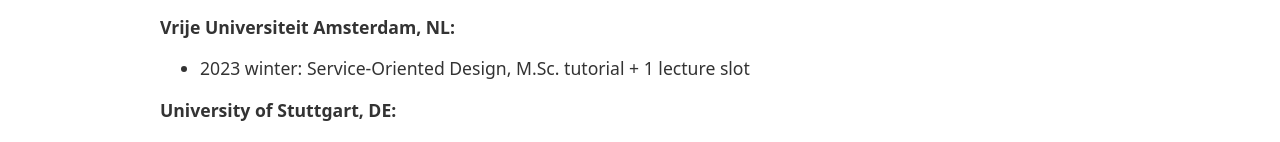
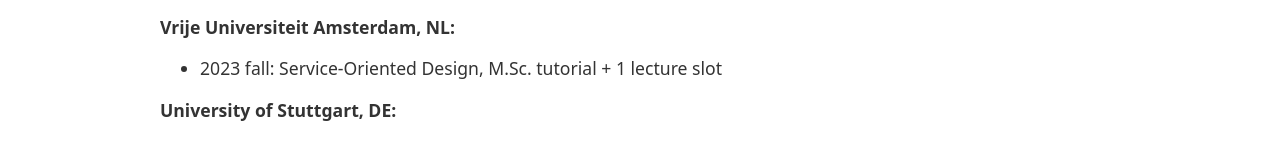
Before and after one commit to xJREB/cv-website, a Gatsby site: page /teaching in a window 1280 px wide. Shown: the part 320-462 px from the top of the page. Built offline with nearby package versions, Linux system fonts and the light colour scheme; Gatsby itself is replaced by a stand-in of ours.

Commit message:
Updated teaching experience

```diff
--- a/src/pages/teaching.js
+++ b/src/pages/teaching.js
@@ -27,7 +27,7 @@ const Teaching = () => {
                         <strong>Vrije Universiteit Amsterdam, NL:</strong>
                         <ul>
                             <li>
-                                2023 winter: Service-Oriented Design, M.Sc.
+                                2023 fall: Service-Oriented Design, M.Sc.
                                 tutorial + 1 lecture slot
                             </li>
                         </ul>
```
